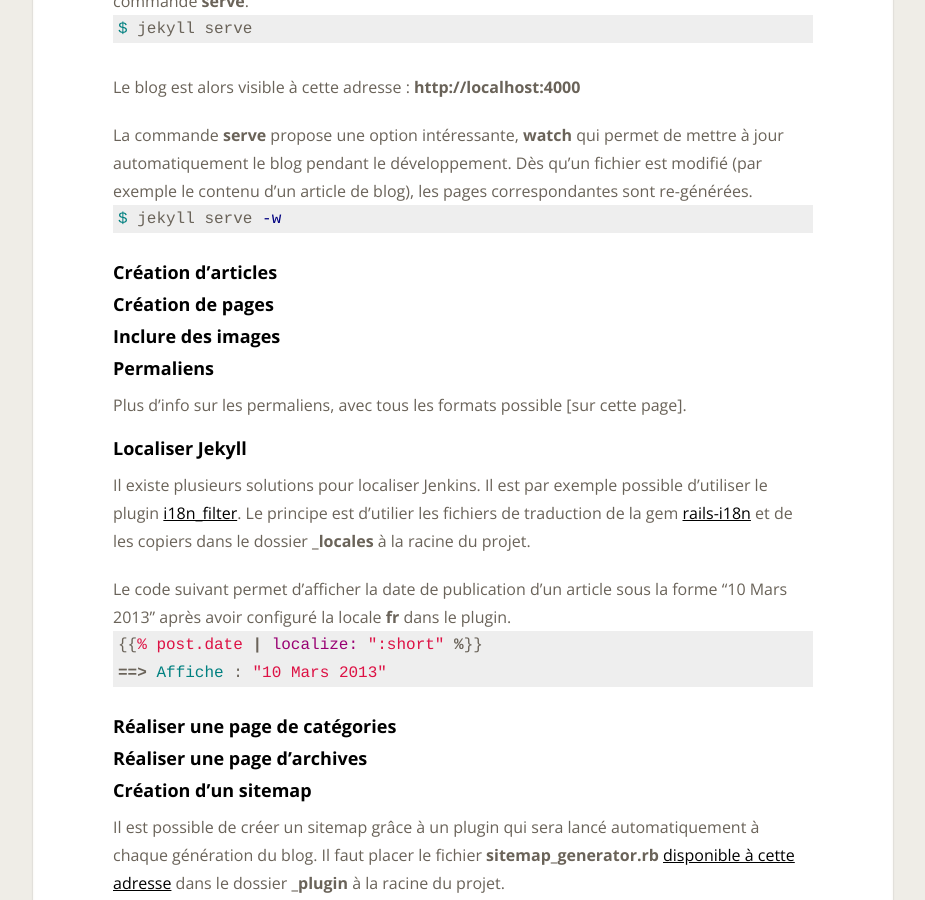
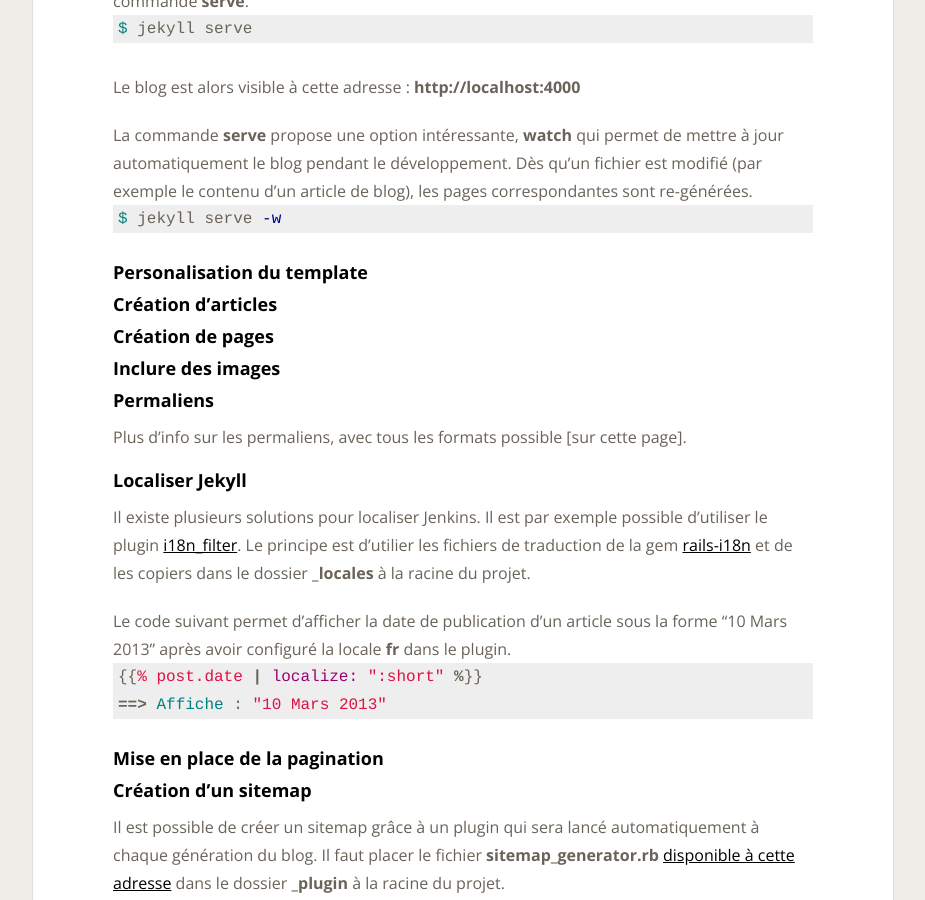
Before and after one commit to Toam/toam.fr, a Jekyll site: the page built from _posts/2013-05-12-tutorial-jekyll.markdown, in a window 1280 px wide and 900 px high, scrolled down 813 px. Shown: the whole window, without its empty margins (177-1102 px from the left). Built offline with Jekyll 4.4.1, drawn with Linux system fonts in a browser that asks for light colours; nearby versions of some CDN libraries; comment, search, counter and statistics services are not loaded.

Commit message:
Updated 2013-05-12-tutorial-jekyll.markdown

```diff
--- a/_posts/2013-05-12-tutorial-jekyll.markdown
+++ b/_posts/2013-05-12-tutorial-jekyll.markdown
@@ -34,6 +34,8 @@ La commande **serve** propose une option intéressante, **watch** qui permet de
 $ jekyll serve -w
 {% endhighlight %}
 
+##### Personalisation du template
+
 ##### Création d'articles
 
 ##### Création de pages
@@ -53,9 +55,9 @@ Le code suivant permet d'afficher la date de publication d'un article sous la fo
 ==> Affiche : "10 Mars 2013"
 {% endhighlight %}
 
-##### Réaliser une page de catégories
+##### Mise en place de la pagination
 
-##### Réaliser une page d'archives
+
 
 ##### Création d'un sitemap
 Il est possible de créer un sitemap grâce à un plugin qui sera lancé automatiquement à chaque génération du blog. Il faut placer le fichier **sitemap_generator.rb** [disponible à cette adresse](https://github.com/kinnetica/jekyll-plugins/blob/master/sitemap_generator.rb) dans le dossier **_plugin** à la racine du projet.
```
